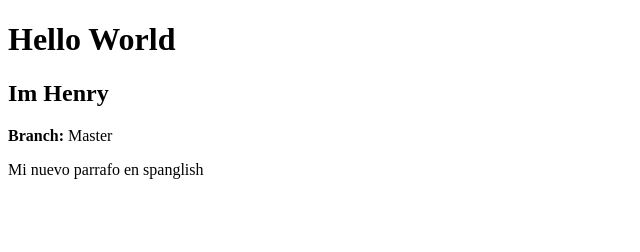
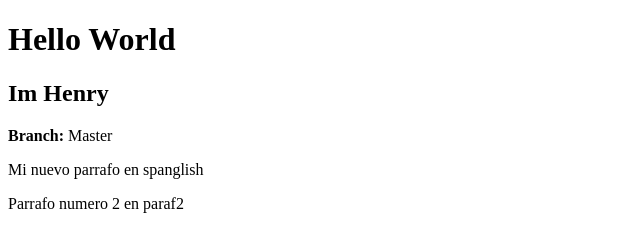
Before and after one commit to HenryBautista/testflow, a plain HTML site: page Index.html in a window 1280 px wide. Shown: the whole page, without its empty margins (0-640 px from the left). Drawn offline with Linux system fonts and the light colour scheme.

Commit message:
rama principal

```diff
--- a/Index.html
+++ b/Index.html
@@ -11,5 +11,6 @@
     <h2>Im Henry</h2>
     <p><strong>Branch: </strong>Master</p>
     <p>Mi nuevo parrafo en spanglish</p>
+    <p>Parrafo numero 2 en paraf2</p>
 </body>
 </html>
```
